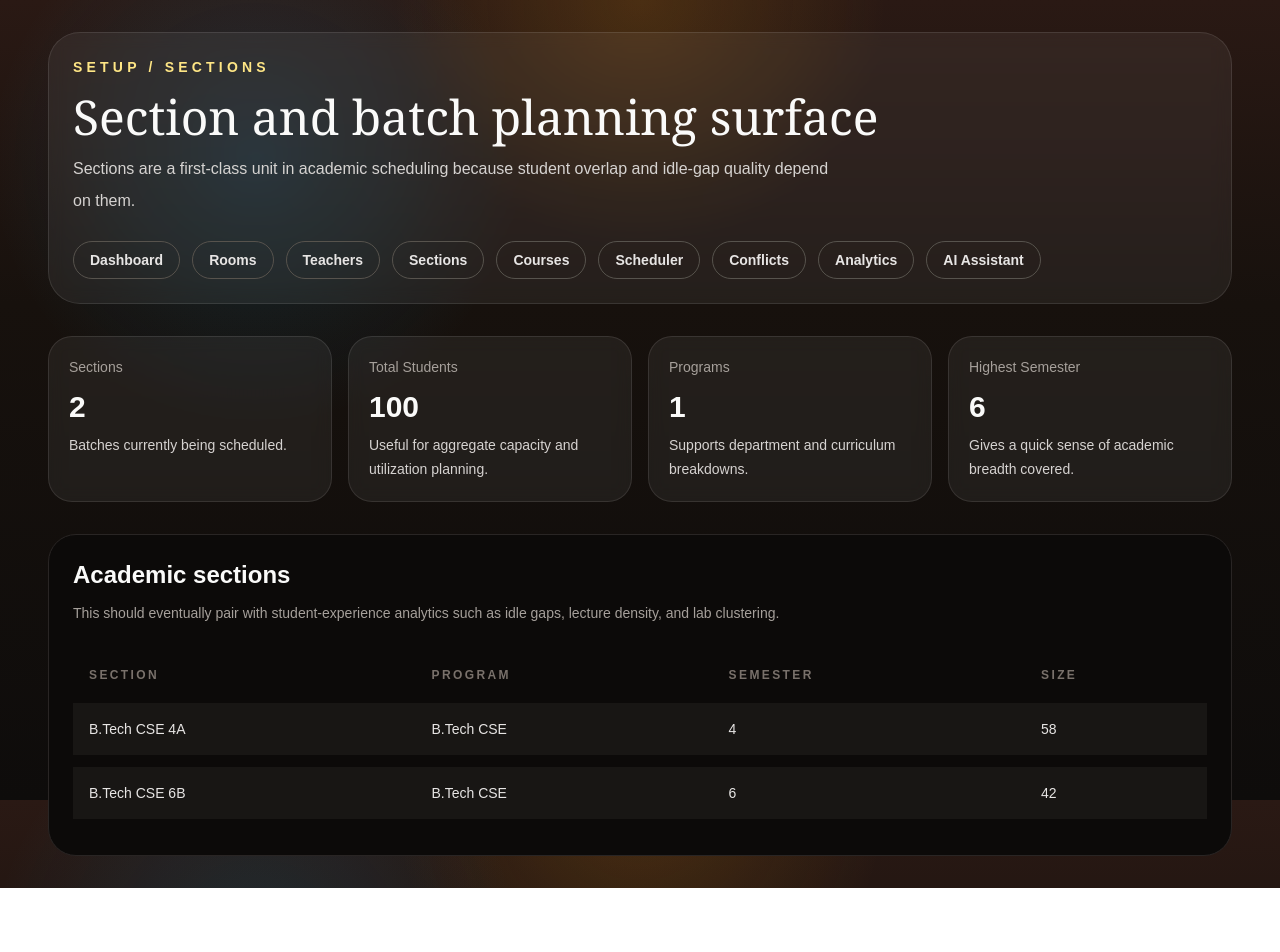
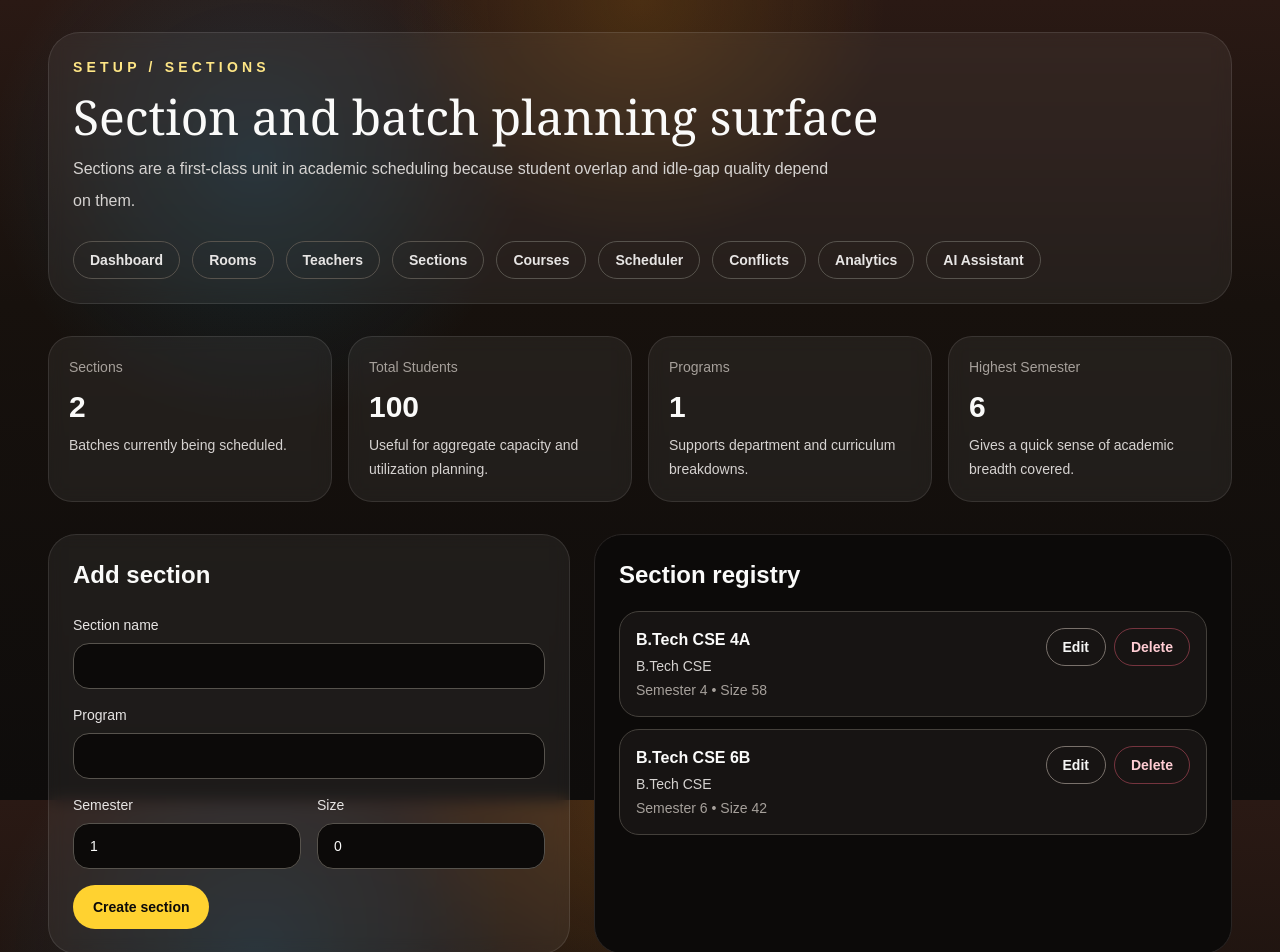
Before and after one commit to GitSid-glitch/Classroom_Scheduler, a Next.js app in the folder apps/web/: page /setup/sections in a window 1280 px wide. Shown: the top 952 px of the page. Before the commit the page ends 888 px from the top, so only its background shows below. Built offline with nearby package versions, Linux system fonts and the light colour scheme; no server answers.

Commit message:
feat(web): add editable academic section setup

```diff
--- a/apps/web/src/app/setup/sections/page.tsx
+++ b/apps/web/src/app/setup/sections/page.tsx
@@ -1,6 +1,6 @@
 import { AppShell } from "@/components/layout/app-shell";
-import { EntityTable } from "@/components/setup/entity-table";
 import { SummaryCards } from "@/components/setup/summary-cards";
+import { SectionManager } from "@/components/setup/section-manager";
 import { AcademicRepository } from "@/lib/repositories/academic-repository";
 
 const repository = new AcademicRepository();
@@ -38,18 +38,7 @@ export default async function SectionsPage() {
           },
         ]}
       />
-
-      <EntityTable
-        title="Academic sections"
-        description="This should eventually pair with student-experience analytics such as idle gaps, lecture density, and lab clustering."
-        items={sections}
-        columns={[
-          { key: "name", header: "Section", render: (section) => section.name },
-          { key: "program", header: "Program", render: (section) => section.program },
-          { key: "semester", header: "Semester", render: (section) => section.semester },
-          { key: "size", header: "Size", render: (section) => section.size },
-        ]}
-      />
+      <SectionManager initialSections={sections} />
     </AppShell>
   );
 }
--- /dev/null
+++ b/apps/web/src/components/setup/section-manager.tsx
@@ -0,0 +1,210 @@
+"use client";
+
+import { useState, useTransition } from "react";
+
+import { SchedulerApiClient } from "@/lib/api/scheduler-api-client";
+import type { Section } from "@/types/domain";
+
+const apiClient = new SchedulerApiClient();
+
+interface SectionManagerProps {
+  initialSections: Section[];
+}
+
+export function SectionManager({ initialSections }: SectionManagerProps) {
+  const [sections, setSections] = useState(initialSections);
+  const [editingId, setEditingId] = useState<string | null>(null);
+  const [error, setError] = useState<string | null>(null);
+  const [isPending, startTransition] = useTransition();
+  const [form, setForm] = useState({
+    name: "",
+    program: "",
+    semester: "1",
+    size: "0",
+  });
+
+  function resetForm() {
+    setEditingId(null);
+    setForm({
+      name: "",
+      program: "",
+      semester: "1",
+      size: "0",
+    });
+  }
+
+  function handleSubmit(event: React.FormEvent<HTMLFormElement>) {
+    event.preventDefault();
+    setError(null);
+
+    startTransition(async () => {
+      try {
+        const payload = {
+          name: form.name,
+          program: form.program,
+          semester: Number(form.semester),
+          size: Number(form.size),
+        };
+
+        if (editingId) {
+          const updated = await apiClient.updateSection(editingId, payload);
+          setSections((current) => current.map((item) => (item.id === editingId ? updated : item)));
+        } else {
+          const created = await apiClient.createSection(payload);
+          setSections((current) => [...current, created]);
+        }
+
+        resetForm();
+      } catch (submissionError) {
+        setError(
+          submissionError instanceof Error ? submissionError.message : "Failed to save section.",
+        );
+      }
+    });
+  }
+
+  function handleEdit(section: Section) {
+    setEditingId(section.id);
+    setForm({
+      name: section.name,
+      program: section.program,
+      semester: String(section.semester),
+      size: String(section.size),
+    });
+  }
+
+  function handleDelete(sectionId: string) {
+    setError(null);
+
+    startTransition(async () => {
+      try {
+        await apiClient.deleteSection(sectionId);
+        setSections((current) => current.filter((item) => item.id !== sectionId));
+        if (editingId === sectionId) {
+          resetForm();
+        }
+      } catch (deleteError) {
+        setError(deleteError instanceof Error ? deleteError.message : "Failed to delete section.");
+      }
+    });
+  }
+
+  return (
+    <div className="grid gap-6 xl:grid-cols-[0.9fr_1.1fr]">
+      <section className="rounded-[1.75rem] border border-white/10 bg-white/6 p-6 backdrop-blur">
+        <h2 className="text-2xl font-semibold text-stone-50">
+          {editingId ? "Edit section" : "Add section"}
+        </h2>
+        <form className="mt-6 grid gap-4" onSubmit={handleSubmit}>
+          <label className="grid gap-2 text-sm text-stone-200">
+            Section name
+            <input
+              className="rounded-2xl border border-stone-600 bg-stone-950 px-4 py-3 text-stone-50"
+              value={form.name}
+              onChange={(event) => setForm((current) => ({ ...current, name: event.target.value }))}
+              required
+            />
+          </label>
+          <label className="grid gap-2 text-sm text-stone-200">
+            Program
+            <input
+              className="rounded-2xl border border-stone-600 bg-stone-950 px-4 py-3 text-stone-50"
+              value={form.program}
+              onChange={(event) =>
+                setForm((current) => ({ ...current, program: event.target.value }))
+              }
+            />
+          </label>
+          <div className="grid gap-4 md:grid-cols-2">
+            <label className="grid gap-2 text-sm text-stone-200">
+              Semester
+              <input
+                className="rounded-2xl border border-stone-600 bg-stone-950 px-4 py-3 text-stone-50"
+                type="number"
+                min="1"
+                value={form.semester}
+                onChange={(event) =>
+                  setForm((current) => ({ ...current, semester: event.target.value }))
+                }
+                required
+              />
+            </label>
+            <label className="grid gap-2 text-sm text-stone-200">
+              Size
+              <input
+                className="rounded-2xl border border-stone-600 bg-stone-950 px-4 py-3 text-stone-50"
+                type="number"
+                min="0"
+                value={form.size}
+                onChange={(event) =>
+                  setForm((current) => ({ ...current, size: event.target.value }))
+                }
+                required
+              />
+            </label>
+          </div>
+
+          {error ? <p className="text-sm text-rose-300">{error}</p> : null}
+
+          <div className="flex flex-wrap gap-3">
+            <button
+              type="submit"
+              disabled={isPending}
+              className="rounded-full bg-amber-300 px-5 py-3 text-sm font-semibold text-stone-950 transition hover:bg-amber-200 disabled:opacity-60"
+            >
+              {editingId ? "Save section" : "Create section"}
+            </button>
+            {editingId ? (
+              <button
+                type="button"
+                onClick={resetForm}
+                className="rounded-full border border-stone-500 px-5 py-3 text-sm font-semibold text-stone-100 transition hover:border-stone-300 hover:bg-white/5"
+              >
+                Cancel edit
+              </button>
+            ) : null}
+          </div>
+        </form>
+      </section>
+
+      <section className="rounded-[1.75rem] border border-stone-800 bg-stone-950 p-6">
+        <h2 className="text-2xl font-semibold text-stone-50">Section registry</h2>
+        <div className="mt-5 grid gap-3">
+          {sections.map((section) => (
+            <article
+              key={section.id}
+              className="rounded-[1.25rem] border border-stone-700 bg-stone-900/70 p-4"
+            >
+              <div className="flex flex-col gap-4 md:flex-row md:items-start md:justify-between">
+                <div>
+                  <p className="text-base font-semibold text-stone-50">{section.name}</p>
+                  <p className="mt-1 text-sm text-stone-300">{section.program || "General"}</p>
+                  <p className="mt-1 text-sm text-stone-400">
+                    Semester {section.semester} • Size {section.size}
+                  </p>
+                </div>
+                <div className="flex gap-2">
+                  <button
+                    type="button"
+                    onClick={() => handleEdit(section)}
+                    className="rounded-full border border-stone-500 px-4 py-2 text-sm font-semibold text-stone-100 transition hover:border-stone-300 hover:bg-white/5"
+                  >
+                    Edit
+                  </button>
+                  <button
+                    type="button"
+                    onClick={() => handleDelete(section.id)}
+                    disabled={isPending}
+                    className="rounded-full border border-rose-400/40 px-4 py-2 text-sm font-semibold text-rose-200 transition hover:bg-rose-400/10 disabled:opacity-60"
+                  >
+                    Delete
+                  </button>
+                </div>
+              </div>
+            </article>
+          ))}
+        </div>
+      </section>
+    </div>
+  );
+}
```
